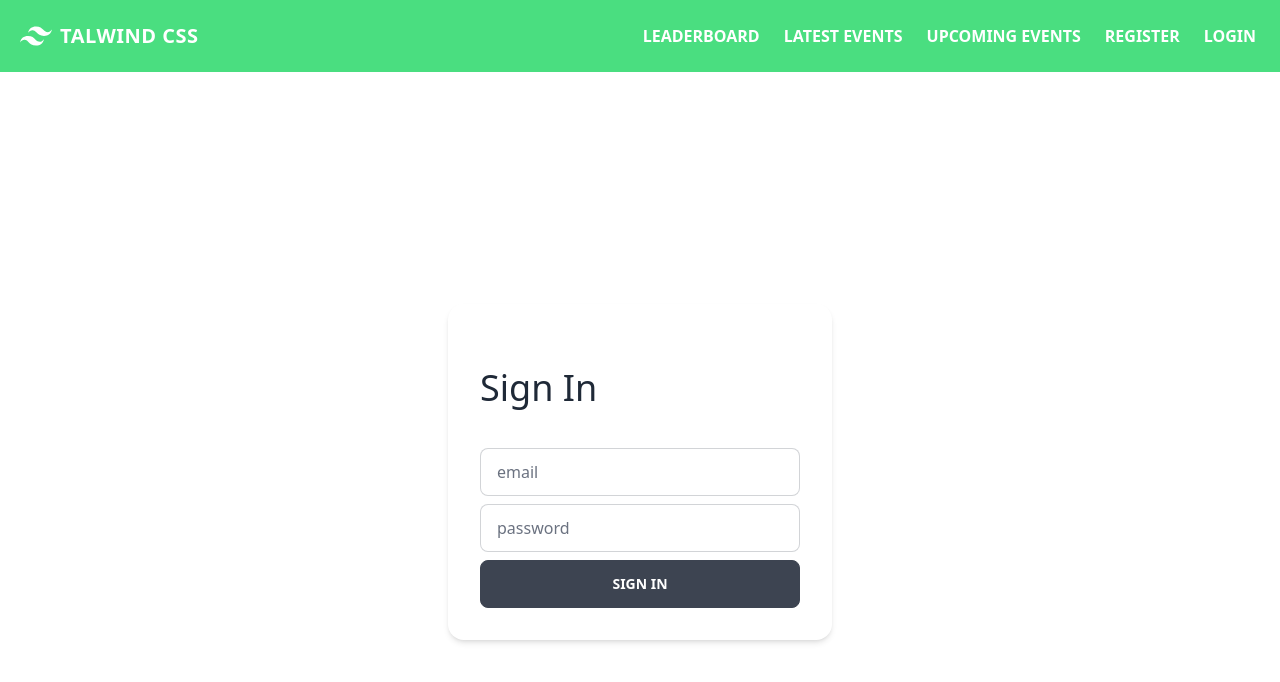
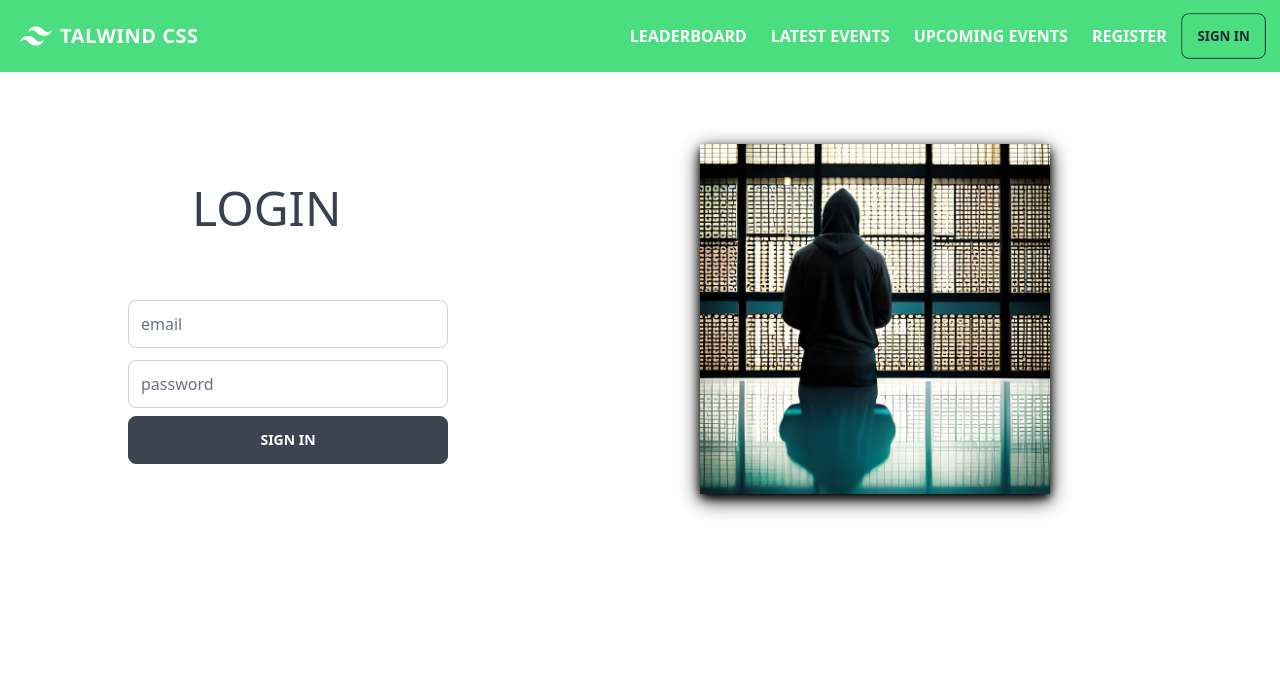
Before and after one commit to anton-cornak/codefights-web, a Next.js app in the folder front-end/: page /signin in a window 1280 px wide. Shown: the top 682 px of the page. Built offline with nearby package versions, Linux system fonts and the light colour scheme; no server answers; what prettier-plugin-tailwindcss would draw is missing.

Commit message:
registration responsivity added

```diff
--- a/front-end/components/BoxShadowImage.tsx
+++ b/front-end/components/BoxShadowImage.tsx
@@ -6,6 +6,7 @@ interface RegistrationImageProps {
   src: string;
   width: number;
   height: number;
+  layout?: "responsive" | "fixed" | "intrinsic" | "fill";
 }
 
 const ImageWrapper = styled.div`
--- a/front-end/components/Navbar.tsx
+++ b/front-end/components/Navbar.tsx
@@ -1,7 +1,12 @@
 import { useState } from "react";
 import Link from "next/link";
+import { signOut, useSession } from "next-auth/react";
 
 export default function Navbar() {
+const { data: session } = useSession();
+
+  const user = session?.user;
+
   const [active, setActive] = useState(false);
 
   const handleClick = () => {
@@ -73,12 +78,18 @@ export default function Navbar() {
             >
               REGISTER
             </Link>
-             <Link
-              href="/login"
-              className="w-full items-center justify-center rounded px-3 py-2 font-bold text-white hover:bg-green-600 hover:text-white lg:inline-flex lg:w-auto"
-            >
-              LOGIN
+
+              {user ? (
+            <>
+              <button className="btn" onClick={() => signOut()}>
+                Sign Out
+              </button>
+            </>
+          ) : (
+            <Link className="btn btn-outline" href="/signin">
+              Sign In
             </Link>
+            )}
           </div>
         </div>
       </nav>
--- a/front-end/pages/api/auth/[...nextauth].ts
+++ b/front-end/pages/api/auth/[...nextauth].ts
@@ -40,6 +40,22 @@ export default NextAuth({
       if (token && session.user) {
         session.user.role = token.role;
       }
+
+
+     // Set the session expiration time to 7 days from now
+      const expirationDate = new Date(Date.now() + 1*60*1000);
+      session.expires = expirationDate.toISOString();
+
+      // Check if the session has expired
+      const currentTime = new Date();
+      const hasSessionExpired = expirationDate < currentTime;
+
+      // Invalidate the session if it has expired
+      if (hasSessionExpired) {
+        session.user = undefined; // Remove the user from the session
+        session.expires = expirationDate.toISOString(); // Set the expiration time to the expirationDate
+      }
+
       return session;
     },
   },
--- a/front-end/pages/registration.tsx
+++ b/front-end/pages/registration.tsx
@@ -29,12 +29,12 @@ const Registration = () => {
 
        console.log(formData);
 
-    fetch('http://10.2.130.62:9090/register-team', {
+    fetch('http://192.168.33.199:9090/register-team', {
       method: "POST",
       headers: {
         "Content-Type": "application/json",
       },
-      mode: 'cors', // Add CORS mode
+      mode: 'no-cors', // Add CORS mode
   credentials: 'include', // Add credentials option
       body: JSON.stringify(formData),
     })
@@ -75,13 +75,13 @@ const Registration = () => {
 
     return (
         <div>
-        <div className="flex">
+        <div className="md:flex">
                {/* lava cast obrazovky */}
-                <div className="flex-1">
-            <h1 className="text-5xl text-left ml-28  mt-4 text-gray-700">REGISTRATION</h1>
-    <form onSubmit={handleSubmit} className="max-w-md mx-auto mt-8 ml-24">
+                <div className="p-8">
+            <div className="uppercase tracking-wide text-2xl text-grey-700 font-semibold">registration</div>
+    <form onSubmit={handleSubmit} className="block mt-1 text-lg leading-tight font-medium text-black hover:text-grey-700">
       <div className="mb-4">
-        <label htmlFor="teamname" className="block font-medium text-gray-700">
+        <label htmlFor="teamname" className="block font-medium text-gray-700 mt-6">
           Team Name
         </label>
         <input
@@ -128,7 +128,7 @@ const Registration = () => {
         </label>
         <select
           id="language"
-          className="mt-1 px-3 py-2 border rounded-lg w-full focus:outline-none focus:ring-2 focus:ring-custom_light_grey"
+          className="mt-1 px-3 py-2 border rounded-lg w-full focus:outline-none focus:ring-2 focus:ring-gray-600"
           value={languageID}
           onChange={(event) => setLanguageID(Number(event.target.value))}
         >
@@ -153,6 +153,7 @@ const Registration = () => {
           </label>
         </div>
       </div>
+    <div className="flex flex-col items-start sm:flex-row sm:items-start">
   <button
     type="submit"
     className="px-4 py-2 text-sm font-medium text-white bg-custom_light_grey rounded-sm hover:bg-custom_green focus:outline-none focus:ring-2 focus:ring-custom_green"
@@ -161,28 +162,21 @@ const Registration = () => {
   </button>
   <Link
     href="/"
-              className="px-4 py-2 text-sm font-medium text-black hover:text-custom_green"
+    className="mt-2 sm:mt-0 sm:ml-2 px-4 py-2 text-sm font-medium text-black hover:text-custom_green"
   >
     Already registered? Log in.
   </Link>
+</div>
+
             </form>
                 </div>
-
-
-                {/* prava cast obrazovky */}
-                <div className="w-1/3 mt-10 mr-48">
-                  <div className="relative">
-
+                    <div className="md:shrink-0 mr-16 mt-10 ml-16">
 <BoxShadowImage
         alt="Example Image"
         src="registrationImage.jpg"
         width={350}
-        height={350
-        }
+        height={350}
       />
-
-
-    </div>
   </div>
 </div>
             </div>
--- a/front-end/pages/signin.tsx
+++ b/front-end/pages/signin.tsx
@@ -1,6 +1,7 @@
 import { signIn } from "next-auth/react";
 import { useRouter } from "next/router";
 import React, { useState } from "react";
+import BoxShadowImage from "components/BoxShadowImage";
 
 const SignInPage = () => {
   const [email, setEmail] = useState("");
@@ -26,15 +27,16 @@ const SignInPage = () => {
     }
   };
   return (
-    <div className="container">
-      <div className="flex items-center justify-center min-h-screen">
-        <div className="flex flex-col items-center card shadow-md">
-          <form className="card-body w-96" onSubmit={handleSubmit}>
-            <h1 className="text-4xl my-8">Sign In</h1>
+    <div>
+        <div className="flex">
+               {/* lava cast obrazovky */}
+                <div className="flex-1">
+            <h1 className="text-5xl text-left ml-48 mt-28 text-gray-700">LOGIN</h1>
+          <form className="card-body w-96 max-w-md mx-auto mt-8 ml-24" onSubmit={handleSubmit}>
             {!!error && <p className="text-error">ERROR: {error}</p>}
             <input
               type="text"
-              className="input input-bordered"
+              className="input input-bordered mt-1 px-3 py-2 border rounded-lg w-full focus:outline-none focus:ring-2 focus:ring-gray-600"
               placeholder="email"
               value={email}
               onChange={(e) => {
@@ -43,7 +45,7 @@ const SignInPage = () => {
             />
             <input
               type="password"
-              className="input input-bordered"
+              className="input input-bordered mt-1 px-3 py-2 border rounded-lg w-full focus:outline-none focus:ring-2 focus:ring-gray-600"
               placeholder="password"
               value={password}
               onChange={(e) => {
@@ -55,6 +57,20 @@ const SignInPage = () => {
             </button>
           </form>
         </div>
+
+                  {/* prava cast obrazovky */}
+                <div className="w-1/3 mt-10 mr-48">
+                  <div className="relative">
+
+<BoxShadowImage
+        alt="Example Image"
+        src="loginImage.jpg"
+        width={350}
+        height={350
+        }
+      />
+    </div>
+  </div>
       </div>
     </div>
   );
--- a/front-end/tailwind.config.js
+++ b/front-end/tailwind.config.js
@@ -7,12 +7,6 @@ module.exports = {
     themes: ["light"],
   },
   theme: {
-    container: {
-      center: true,
-      padding: {
-        DEFAULT: "1rem",
-      },
-    },
     extend: {
       colors: {
         custom_green: "#97A21E",
```
Lines whose indentation alone changed are shown as unchanged.
